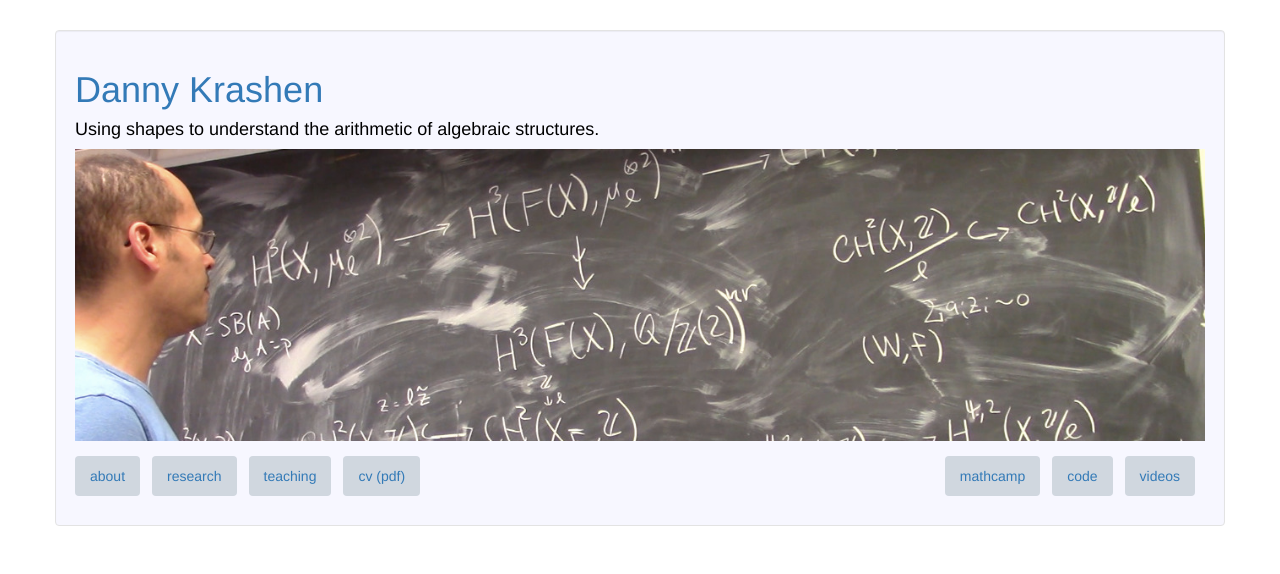
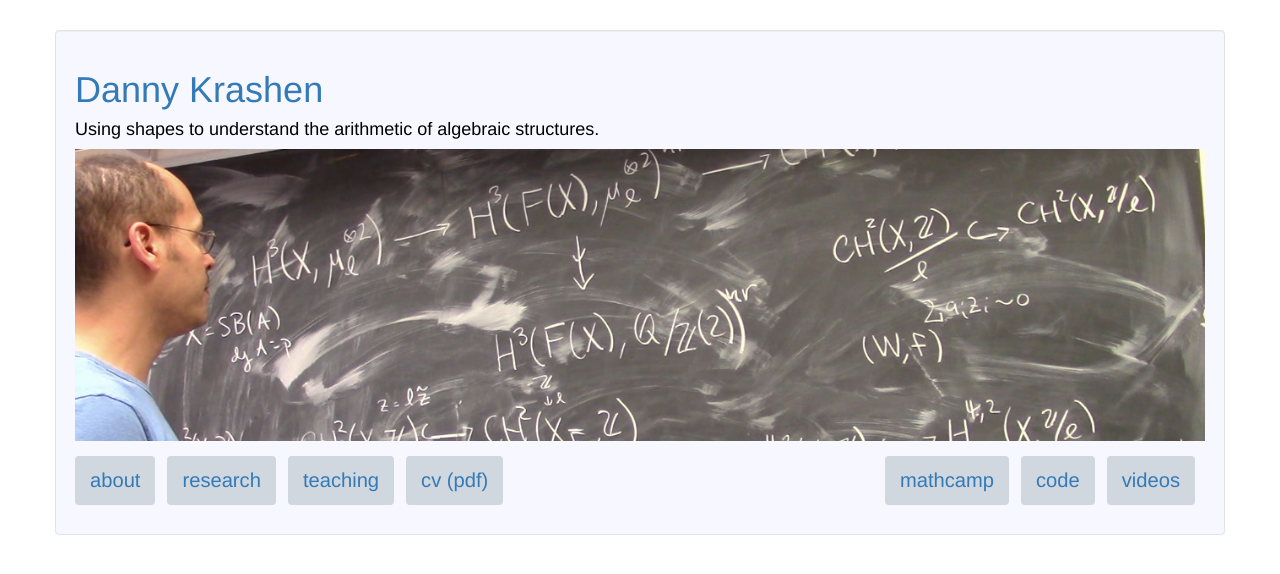
Before and after one commit to dkrashen/dkrashen.github.io, a Jekyll site: the page built from index.html, in a window 1280 px wide. Shown: the top 574 px of the page. Built offline with Jekyll 4.4.1, drawn with Linux system fonts in a browser that asks for light colours; nearby versions of some CDN libraries.

Commit message:
typos in sass

```diff
--- a/css/danny.css
+++ b/css/danny.css
@@ -36,8 +36,10 @@ img#actionpic {
   background-color: #f7f7ff; }
 
 @media screen and (min-width: 680px) {
-  nav * {
+  .nav * {
     font-size: 1.2em; } }
 @media screen and (max-width: 480px) {
-  nav * {
+  .nav * {
     font-size: 1.0em; } }
+
+/*# sourceMappingURL=danny.css.map */
--- a/css/danny.scss
+++ b/css/danny.scss
@@ -55,7 +55,7 @@ img#actionpic {
 .row {background-color: #f7f7ff;}
 
 @media screen and (min-width: 680px)
-{nav * { font-size: 1.2em;}}
+{.nav * { font-size: 1.2em;}}
 
 @media screen and (max-width: 480px)
-{nav * { font-size: 1.0em;}}
+{.nav * { font-size: 1.0em;}}
```
